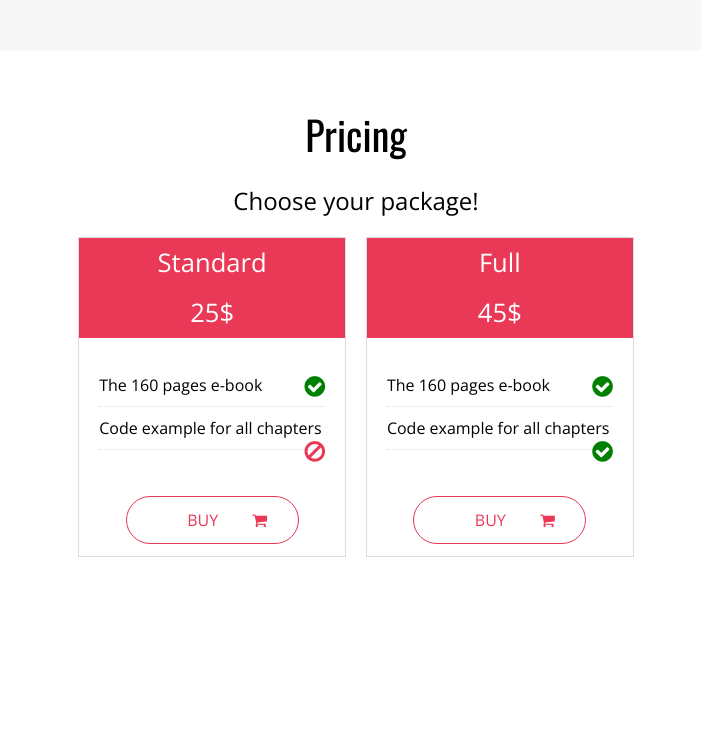
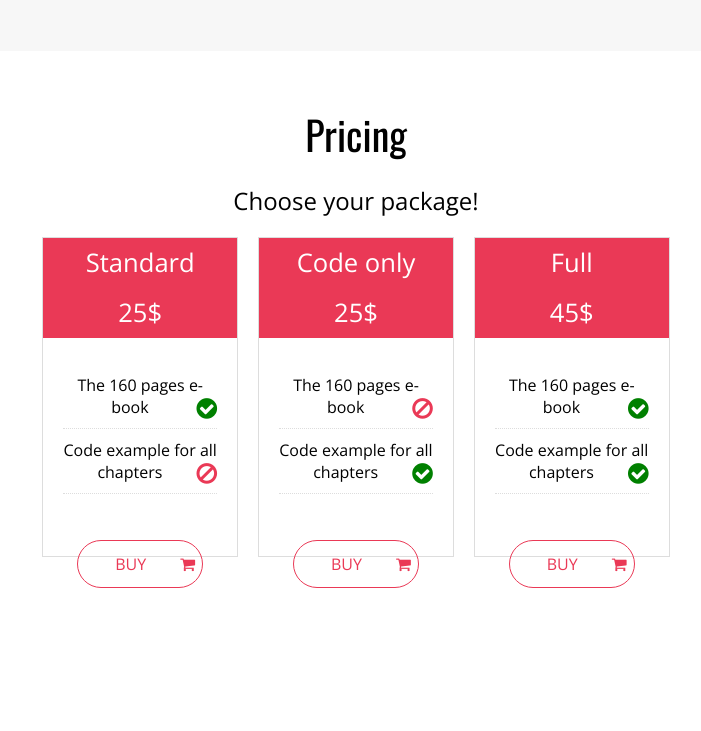
Before and after one commit to Temechon/Learning-Babylonjs, a website: page index.html in a window 1280 px wide. Shown: the part 2849-3580 px from the top of the page, without its empty margins (284-985 px from the left). Drawn offline with nearby package versions, Linux system fonts and the light colour scheme.

Commit message:
New pack added : source only

```diff
--- a/index.html
+++ b/index.html
@@ -282,6 +282,22 @@
                 </a>
 
             </div>
+
+        <div class="package">
+            <div class="package_header">
+                Code only<br/>25$
+            </div>
+            <ul>
+                <li>The 160 pages e-book <i class="fa fa-ban"></i></li>
+                <li>Code example for all chapters <i class="fa fa-check-circle"></i></li>
+            </ul>
+            <a target="_blank" href="https://gumroad.com/l/LVRac">
+                <div class="buy_button">
+                    BUY <i class="fa fa-shopping-cart"></i>
+                </div>
+            </a>
+
+        </div>
             <div class="package">
                 <div class="package_header">
                     Full<br/>45$
--- a/sass/_desktop.scss
+++ b/sass/_desktop.scss
@@ -119,8 +119,9 @@
   /** PRICES **/
   .prices {
     height:$height_pricing;
+    text-align: center;
     .package {
-      @include span-columns(4);
+      @include span-columns(3);
       height : 320px;
       border: 1px solid rgb(221, 221, 221);
       @include transition(all 0.15s linear);
@@ -129,7 +130,7 @@
       }
 
       &:first-of-type {
-        @include shift(2);
+        @include shift(1.5);
       }
 
       .package_header {
```
Also changed, not shown: css/main.css, 1 other file.
